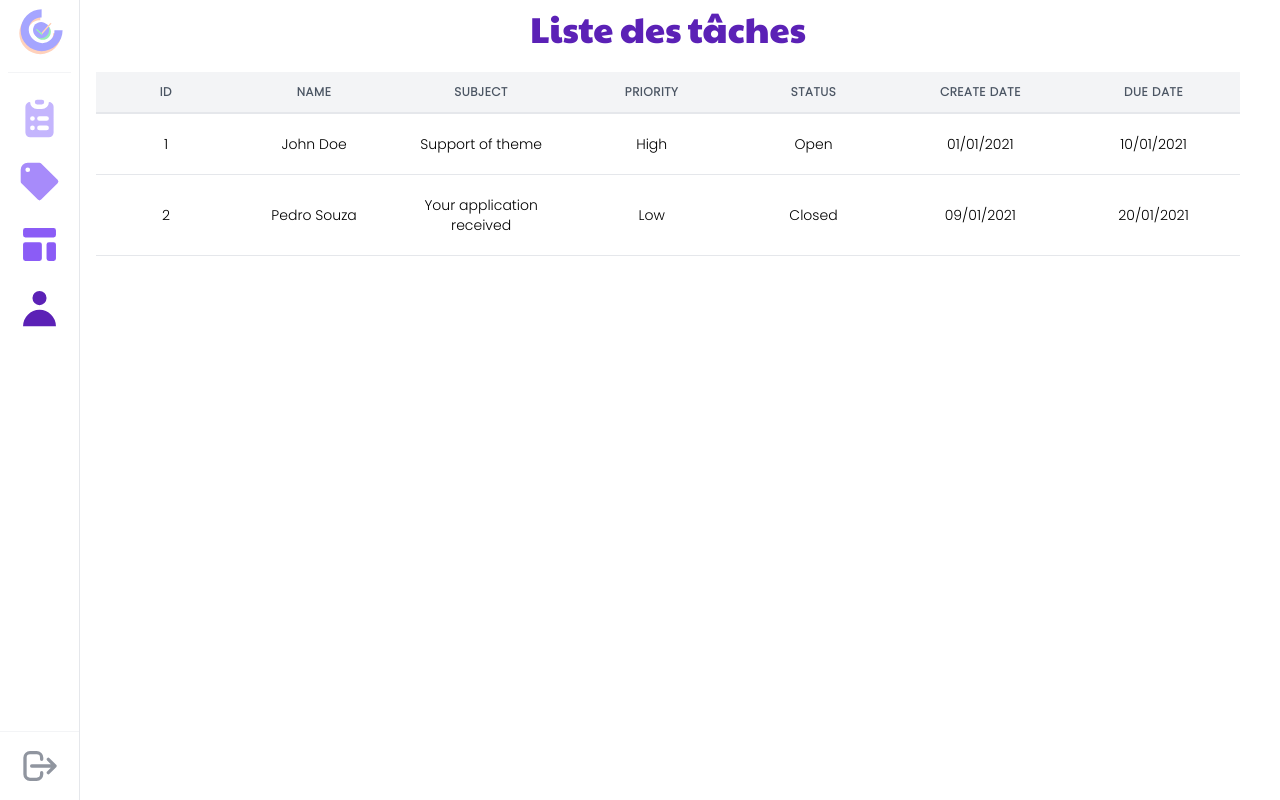
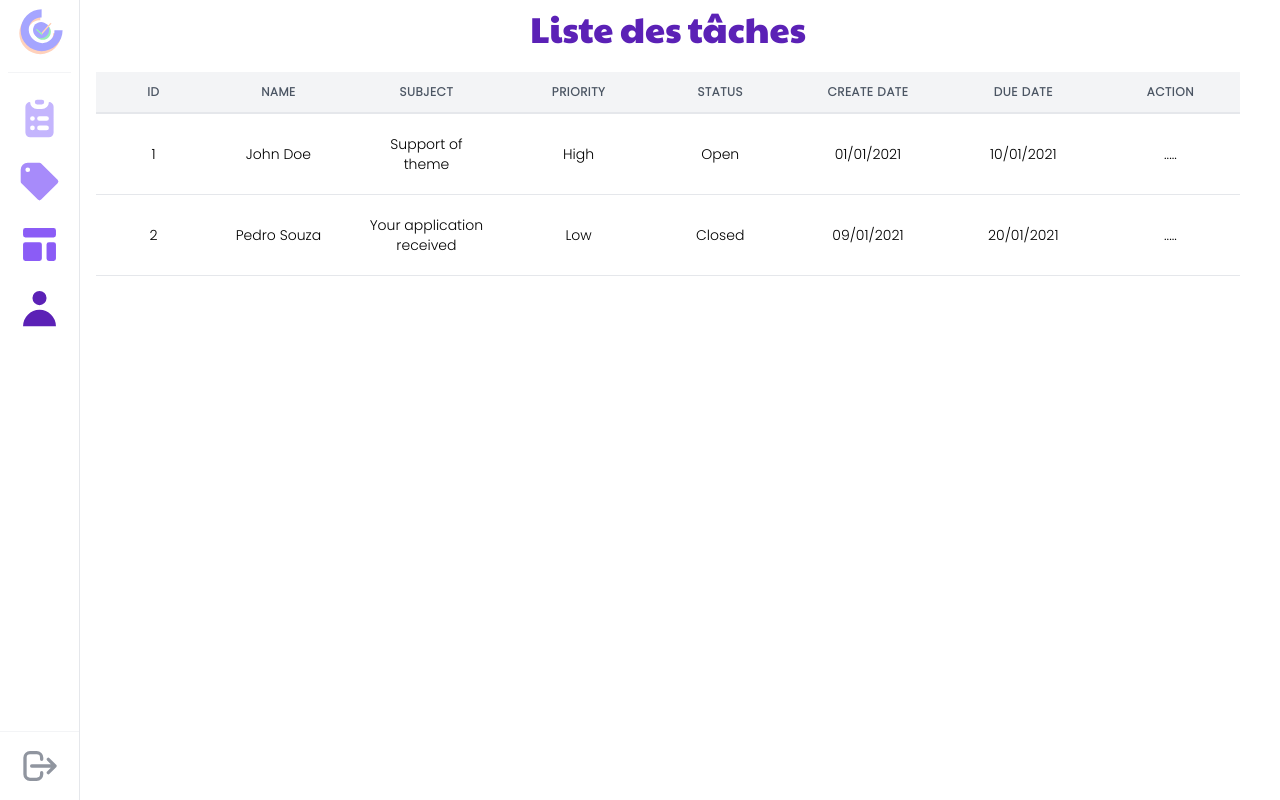
Before and after one commit to lisaseayou/projet_compito_2022_front, a React (Create React App) app: page /tasks in a window 1280 px wide. Built offline with nearby package versions, Linux system fonts and the light colour scheme; no server answers; a web font is replaced by a local one.

Commit message:
Taches (#7)
* init table task

* init table task

```diff
--- a/package.json
+++ b/package.json
@@ -12,6 +12,7 @@
     "@types/react": "^18.0.5",
     "@types/react-dom": "^18.0.1",
     "autoprefixer": "^10.4.4",
+    "axios": "^0.27.2",
     "postcss": "^8.4.12",
     "react": "^18.0.0",
     "react-dom": "^18.0.0",
--- /dev/null
+++ b/src/components/Modal.tsx
@@ -0,0 +1,10 @@
+interface ModalProps {
+  openModal: number;
+  children: any;
+}
+
+const Modal = ({ children }: ModalProps) => {
+  return <div className="w-auto border border-black">{children}</div>;
+};
+
+export default Modal;
--- a/src/pages/Tasks.tsx
+++ b/src/pages/Tasks.tsx
@@ -1,10 +1,29 @@
+import { Link } from "react-router-dom";
+import { useEffect, useState } from "react";
+import axios from "axios";
 import DataTasks from "../data/DataTasks";
+import Modal from "../components/Modal";
+const urlBack = process.env.REACT_APP_URL_BACK;
+const Tasks = () => {
+  const [openModal, setOpenModal] = useState<number>();
+  const [tasks, setTasks] = useState([]);
+  console.log(urlBack);
 
+  const showModal = (id: number) => {
+    setOpenModal(id);
+  };
+  const hideModal: () => void = () => {
+    setOpenModal(0);
+  };
 
-const Tasks = () => {
+  useEffect(() => {
+    axios.get(`${urlBack}/Task`).then((res) => setTasks(res.data));
+  }, []);
   return (
     <div className="pl-20">
-      <h1 className="flex justify-center text-4xl font-paytone-one text-violet-800 p-2">Liste des tâches</h1>
+      <h1 className="flex justify-center text-4xl font-paytone-one text-violet-800 p-2">
+        Liste des tâches
+      </h1>
       <div>
         <table className="m-4  leading-normal font-poppins">
           <thead>
@@ -30,12 +49,15 @@ const Tasks = () => {
               <th className="px-5 py-3 border-b-2 border-gray-200 bg-gray-100 text-center text-xs font-semibold text-gray-600 uppercase tracking-wider">
                 Due Date
               </th>
+              <th className="px-5 py-3 border-b-2 border-gray-200 bg-gray-100 text-center text-xs font-semibold text-gray-600 uppercase tracking-wider">
+                Action
+              </th>
             </tr>
           </thead>
           <tbody>
             {DataTasks.map((data) => {
               return (
-                <tr>
+                <tr key={data.id}>
                   <td className="px-5 py-5 border-b border-gray-200 bg-white text-center text-sm w-64">
                     {data.id}
                   </td>
@@ -57,6 +79,22 @@ const Tasks = () => {
                   <td className="px-5 py-5 border-b border-gray-200 bg-white text-center text-sm w-64">
                     {data.dueDate}
                   </td>
+                  <td className="border-b border-gray-200 bg-white text-center text-sm w-64">
+                    {data.id === openModal ? (
+                      <Modal openModal={openModal}>
+                        <Link to={`/editTask/:${data.id}`}>Edit</Link>
+                        <div>
+                          <button type="button" onClick={hideModal}>
+                            Close
+                          </button>
+                        </div>
+                      </Modal>
+                    ) : (
+                      <button type="button" onClick={() => showModal(data.id)}>
+                        .....
+                      </button>
+                    )}
+                  </td>
                 </tr>
               );
             })}
```
Also changed, not shown: 2 other files (tests, documents, lock files or other folders).
